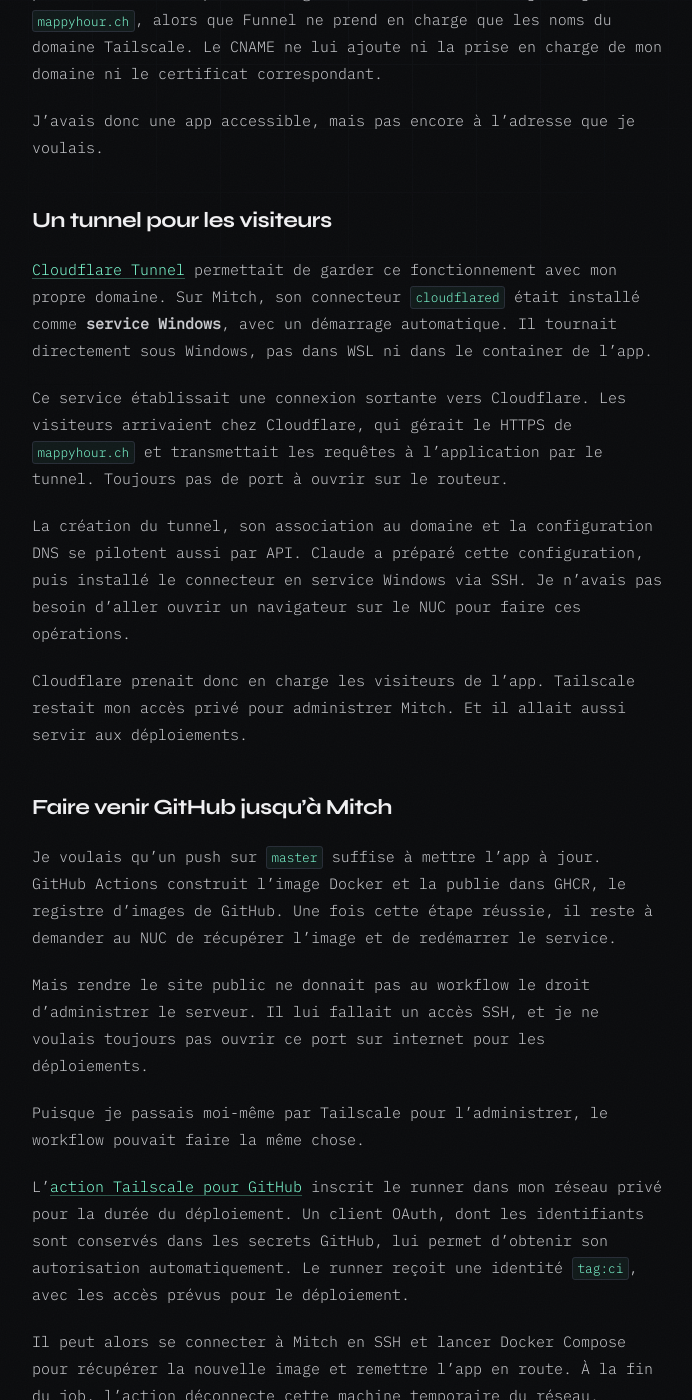
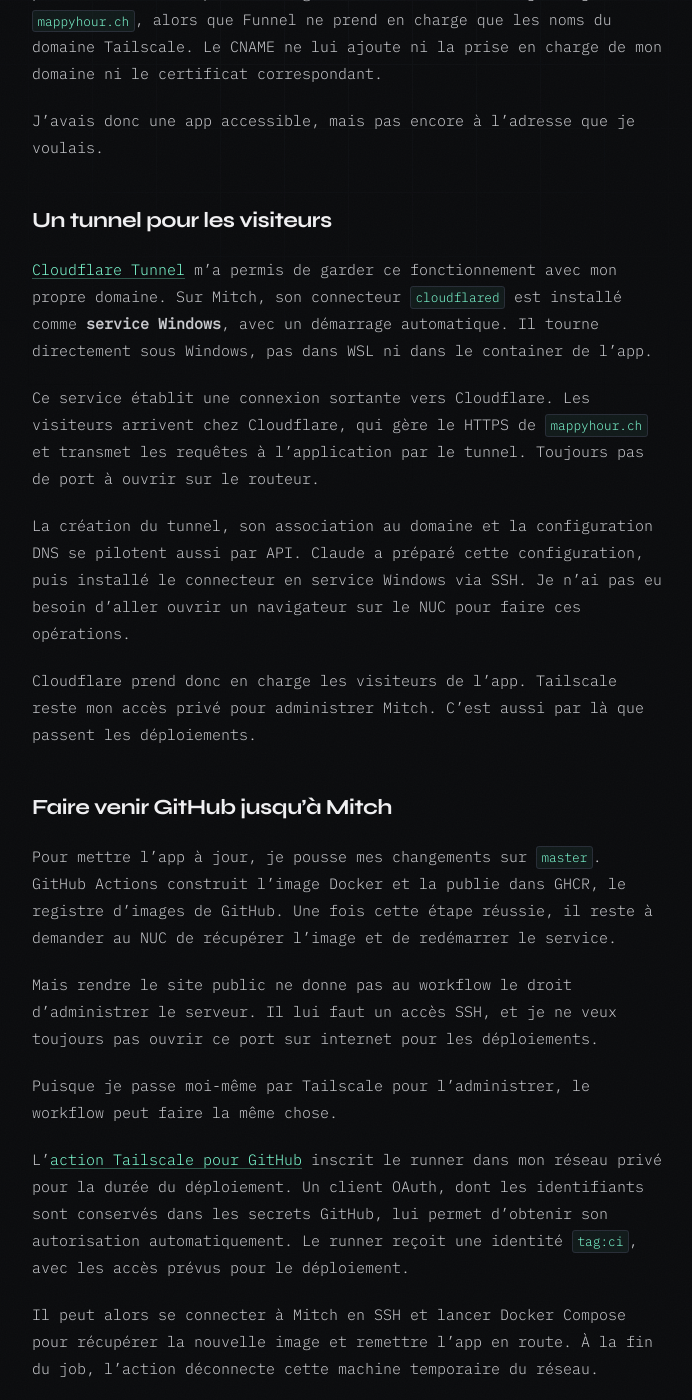
Before and after one commit to salfab/seesharpch, a Jekyll site: the page built from _posts/2026-05-18-self-hosting-nuc-zero-euro.md, in a window 1280 px wide and 1400 px high, scrolled down 2302 px. Shown: the whole window, without its empty margins (292-984 px from the left). Built offline with Jekyll 4.4.1, drawn with Linux system fonts in a browser that asks for light colours; some of the changed text lies outside the part shown.

Commit message:
Use publication-time present tense for the NUC hosting article

````diff
--- a/_posts/2026-05-18-self-hosting-nuc-zero-euro.md
+++ b/_posts/2026-05-18-self-hosting-nuc-zero-euro.md
@@ -7,29 +7,29 @@
 permalink: /self-hosting-nuc-zero-euro
 ---
 
-Pour héberger MappyHour, j'avais déjà une machine : un petit NUC Intel équipé d'un Core i3-5010U, qui répond au nom de Mitch. Il avait Windows, une connexion internet et assez de ressources pour faire tourner l'application. Avant de louer un serveur ailleurs, j'avais envie de voir jusqu'où celui-là pouvait aller.
+MappyHour tourne sur un petit NUC Intel équipé d'un Core i3-5010U, qui répond au nom de Mitch. J'avais déjà cette machine, avec Windows, une connexion internet et assez de ressources pour faire tourner l'application. Avant de louer un serveur ailleurs, j'ai voulu voir jusqu'où celui-là pouvait aller.
 
-MappyHour aide à trouver des endroits au soleil. L'application est écrite en Next.js, mais elle ne sert pas seulement quelques pages : elle consulte aussi des données d'ensoleillement précalculées, environ **33 Go** à ce stade du projet. Il me fallait donc une machine capable de faire tourner l'app et de garder ces fichiers à portée de main.
+MappyHour aide à trouver des endroits au soleil. L'application est écrite en Next.js, mais elle ne sert pas seulement quelques pages : elle consulte aussi des données d'ensoleillement précalculées, environ **33 Go** à ce stade du projet. Il me faut donc une machine capable de faire tourner l'app et de garder ces fichiers à portée de main.
 
 Le matériel était là. Restait à rendre l'app accessible depuis internet et à pouvoir la mettre à jour sans aller m'asseoir devant le serveur à chaque fois.
 
 ## Windows était déjà là
 
-Mitch tournait sous Windows 10. Pour héberger une app dans un container Linux, ce n'était pas le choix le plus naturel. Mais Windows était déjà installé et, franchement, j'avais la flemme de tout refaire avant même de voir l'app tourner.
+Mitch tourne sous Windows 10. Pour héberger une app dans un container Linux, ce n'est pas le choix le plus naturel. Mais Windows était déjà installé et, franchement, j'avais la flemme de tout refaire avant même de voir l'app tourner.
 
-J'ai donc fait tourner l'app avec Docker dans Ubuntu, via WSL2, l'environnement Linux intégré à Windows.
+L'app tourne donc avec Docker dans Ubuntu, via WSL2, l'environnement Linux intégré à Windows.
 
 La migration vers Linux aurait coûté du temps, et WSL2 suffit pour Docker. Certains combats ne méritent pas d'être gagnés.
 
-L'app tournait sur Mitch. Restait à la rendre accessible depuis l'extérieur.
+Une fois l'app lancée sur Mitch, il a fallu la rendre accessible depuis l'extérieur.
 
 ## Publier l'app, pas ouvrir la machine
 
-Garder Windows 10 pour démarrer, d'accord. En revanche, je n'avais pas envie d'ouvrir des ports depuis internet vers cette machine. Je voulais rendre MappyHour accessible aux visiteurs, tout en gardant l'administration du NUC sur un réseau privé.
+Garder Windows 10 pour démarrer, d'accord. En revanche, je n'ai pas envie d'ouvrir des ports depuis internet vers cette machine. Je veux rendre MappyHour accessible aux visiteurs, tout en gardant l'administration du NUC sur un réseau privé.
 
-Tailscale me permettait d'accéder au NUC à distance par ce réseau privé, notamment en SSH. Pour les visiteurs, sa fonction [Funnel](https://tailscale.com/docs/features/tailscale-funnel) publiait l'application à une adresse HTTPS en `.ts.net`. Les connexions passaient par un relais Tailscale, qui les transmettait au service choisi sur Mitch, sans redirection de ports sur le routeur.
+Tailscale me permet d'accéder au NUC à distance par ce réseau privé, notamment en SSH. Pour les visiteurs, j'ai commencé par sa fonction [Funnel](https://tailscale.com/docs/features/tailscale-funnel), qui publiait l'application à une adresse HTTPS en `.ts.net`. Les connexions passaient par un relais Tailscale, qui les transmettait au service choisi sur Mitch, sans redirection de ports sur le routeur.
 
-Ça répondait au besoin : rendre le site public sans ouvrir aussi les accès d'administration. Pas question pour autant de considérer Windows comme protégé de tout. Les requêtes arrivaient toujours jusqu'à l'app, avec les risques liés à ses éventuelles failles. Le tunnel ne remplaçait ni ses mises à jour ni celles du système.
+Ça répondait au besoin : rendre le site public sans ouvrir aussi les accès d'administration. Pas question pour autant de considérer Windows comme protégé de tout. Les requêtes arrivent toujours jusqu'à l'app, avec les risques liés à ses éventuelles failles. Un tunnel ne remplace ni ses mises à jour ni celles du système.
 
 Mais je voulais donner aux visiteurs une adresse un peu plus facile à retenir : `mappyhour.ch`.
 
@@ -39,21 +39,21 @@
 
 ## Un tunnel pour les visiteurs
 
-[Cloudflare Tunnel](https://developers.cloudflare.com/tunnel/) permettait de garder ce fonctionnement avec mon propre domaine. Sur Mitch, son connecteur `cloudflared` était installé comme **service Windows**, avec un démarrage automatique. Il tournait directement sous Windows, pas dans WSL ni dans le container de l'app.
+[Cloudflare Tunnel](https://developers.cloudflare.com/tunnel/) m'a permis de garder ce fonctionnement avec mon propre domaine. Sur Mitch, son connecteur `cloudflared` est installé comme **service Windows**, avec un démarrage automatique. Il tourne directement sous Windows, pas dans WSL ni dans le container de l'app.
 
-Ce service établissait une connexion sortante vers Cloudflare. Les visiteurs arrivaient chez Cloudflare, qui gérait le HTTPS de `mappyhour.ch` et transmettait les requêtes à l'application par le tunnel. Toujours pas de port à ouvrir sur le routeur.
+Ce service établit une connexion sortante vers Cloudflare. Les visiteurs arrivent chez Cloudflare, qui gère le HTTPS de `mappyhour.ch` et transmet les requêtes à l'application par le tunnel. Toujours pas de port à ouvrir sur le routeur.
 
-La création du tunnel, son association au domaine et la configuration DNS se pilotent aussi par API. Claude a préparé cette configuration, puis installé le connecteur en service Windows via SSH. Je n'avais pas besoin d'aller ouvrir un navigateur sur le NUC pour faire ces opérations.
+La création du tunnel, son association au domaine et la configuration DNS se pilotent aussi par API. Claude a préparé cette configuration, puis installé le connecteur en service Windows via SSH. Je n'ai pas eu besoin d'aller ouvrir un navigateur sur le NUC pour faire ces opérations.
 
-Cloudflare prenait donc en charge les visiteurs de l'app. Tailscale restait mon accès privé pour administrer Mitch. Et il allait aussi servir aux déploiements.
+Cloudflare prend donc en charge les visiteurs de l'app. Tailscale reste mon accès privé pour administrer Mitch. C'est aussi par là que passent les déploiements.
 
 ## Faire venir GitHub jusqu'à Mitch
 
-Je voulais qu'un push sur `master` suffise à mettre l'app à jour. GitHub Actions construit l'image Docker et la publie dans GHCR, le registre d'images de GitHub. Une fois cette étape réussie, il reste à demander au NUC de récupérer l'image et de redémarrer le service.
+Pour mettre l'app à jour, je pousse mes changements sur `master`. GitHub Actions construit l'image Docker et la publie dans GHCR, le registre d'images de GitHub. Une fois cette étape réussie, il reste à demander au NUC de récupérer l'image et de redémarrer le service.
 
-Mais rendre le site public ne donnait pas au workflow le droit d'administrer le serveur. Il lui fallait un accès SSH, et je ne voulais toujours pas ouvrir ce port sur internet pour les déploiements.
+Mais rendre le site public ne donne pas au workflow le droit d'administrer le serveur. Il lui faut un accès SSH, et je ne veux toujours pas ouvrir ce port sur internet pour les déploiements.
 
-Puisque je passais moi-même par Tailscale pour l'administrer, le workflow pouvait faire la même chose.
+Puisque je passe moi-même par Tailscale pour l'administrer, le workflow peut faire la même chose.
 
 L'[action Tailscale pour GitHub](https://github.com/tailscale/github-action) inscrit le runner dans mon réseau privé pour la durée du déploiement. Un client OAuth, dont les identifiants sont conservés dans les secrets GitHub, lui permet d'obtenir son autorisation automatiquement. Le runner reçoit une identité `tag:ci`, avec les accès prévus pour le déploiement.
 
@@ -69,22 +69,22 @@
     S -->|Docker Compose met à jour| A
 ```
 
-Je n'avais pas besoin d'ouvrir SSH sur internet ni de suivre les adresses IP des runners GitHub. Les clés SSH et les autorisations restaient à gérer, mais le chemin réseau était le même que celui que j'utilisais déjà depuis mon laptop.
+Je n'ai pas besoin d'ouvrir SSH sur internet ni de suivre les adresses IP des runners GitHub. Les clés SSH et les autorisations restent à gérer, mais le chemin réseau est le même que celui que j'utilise depuis mon laptop.
 
-Une fois ça en place, Mitch pouvait rester dans son coin. Je poussais une modification, GitHub la construisait, puis la déployait sur le NUC.
+Mitch peut donc rester dans son coin. Je pousse une modification, GitHub la construit, puis la déploie sur le NUC.
 
 ## Et la facture ?
 
-Le domaine me coûtait environ **15 CHF par an**, soit **1,25 CHF par mois**. Pour cet usage, Cloudflare Tunnel et le forfait personnel Tailscale ne m'ajoutaient pas d'abonnement payant. Docker Engine et l'outil de statistiques Umami tournaient sur la machine.
+Le domaine me coûte environ **15 CHF par an**, soit **1,25 CHF par mois**. Pour cet usage, Cloudflare Tunnel et le forfait personnel Tailscale ne m'ajoutent pas d'abonnement payant. Docker Engine et l'outil de statistiques Umami tournent sur la machine.
 
 Reste l'électricité. Les essais des NUC de cette génération, avec le même processeur que Mitch, donnent [environ 7 W au repos chez 01net](https://www.01net.com/tests/test-intel-nuc-nuc5i3ryh-le-tres-grand-avenir-des-tres-petits-pc-4696.html) et [9 W chez bit-tech](https://bit-tech.net/reviews/tech/intel-nuc-kit-nuc5i3ryk-review/6/).
 
 Avec le [tarif SiL 2026 nativa SIMPLE à Lausanne](https://www.lausanne.ch/dam/jcr:407bb55b-498b-41b1-a0d2-c22c3acd2695/tarifs-electricite-particuliers-et-professionnels-2026.pdf), soit environ **32 centimes par kWh**, taxes et TVA comprises, cela représente **1,60 à 2,10 CHF pour trente jours allumé au repos**. L'app le fait aussi travailler : je retiens donc un ordre de grandeur de quelques francs par mois pour un usage léger, pas une facture mesurée sur Mitch.
 
-Les frais fixes du raccordement et la connexion internet étaient déjà payés ; brancher le NUC ne créait pas un abonnement supplémentaire. Le matériel était déjà acheté aussi. Le réutiliser évitait une nouvelle dépense, mais ne le rendait pas gratuit pour autant, et son éventuel remplacement resterait à ma charge.
+Je paie déjà les frais fixes du raccordement et la connexion internet ; brancher le NUC ne crée pas un abonnement supplémentaire. Le matériel, je l'avais déjà acheté aussi. Le réutiliser évite une nouvelle dépense, mais ne le rend pas gratuit pour autant, et son éventuel remplacement reste à ma charge.
 
-Pour les quelques dizaines d'utilisateurs de MappyHour, je n'avais pas besoin de louer une autre machine. J'acceptais aussi les limites de celle-ci : si Mitch, son disque ou sa connexion s'arrêtaient, le site s'arrêtait avec eux. Pas de deuxième serveur pour prendre le relais.
+Pour les quelques dizaines d'utilisateurs de MappyHour, je n'ai pas besoin de louer une autre machine. J'accepte aussi les limites de celle-ci : si Mitch, son disque ou sa connexion s'arrêtent, le site s'arrête avec eux. Pas de deuxième serveur pour prendre le relais.
 
-Ce qui me plaisait dans ce montage, c'était de garder un déploiement automatisé avec une machine que j'avais déjà. Les visiteurs utilisaient `mappyhour.ch` sans avoir besoin de savoir ce qui tournait derrière.
+Ce qui me plaît dans ce montage, c'est de garder un déploiement automatisé avec une machine que j'avais déjà. Les visiteurs utilisent `mappyhour.ch` sans avoir besoin de savoir ce qui tourne derrière.
 
-Mon hébergeur avait un prénom. Et s'il tombait en panne, je savais assez précisément qui allait devoir s'en occuper.
+Mon hébergeur a un prénom. Et s'il tombe en panne, je sais assez précisément qui va devoir s'en occuper.
````
